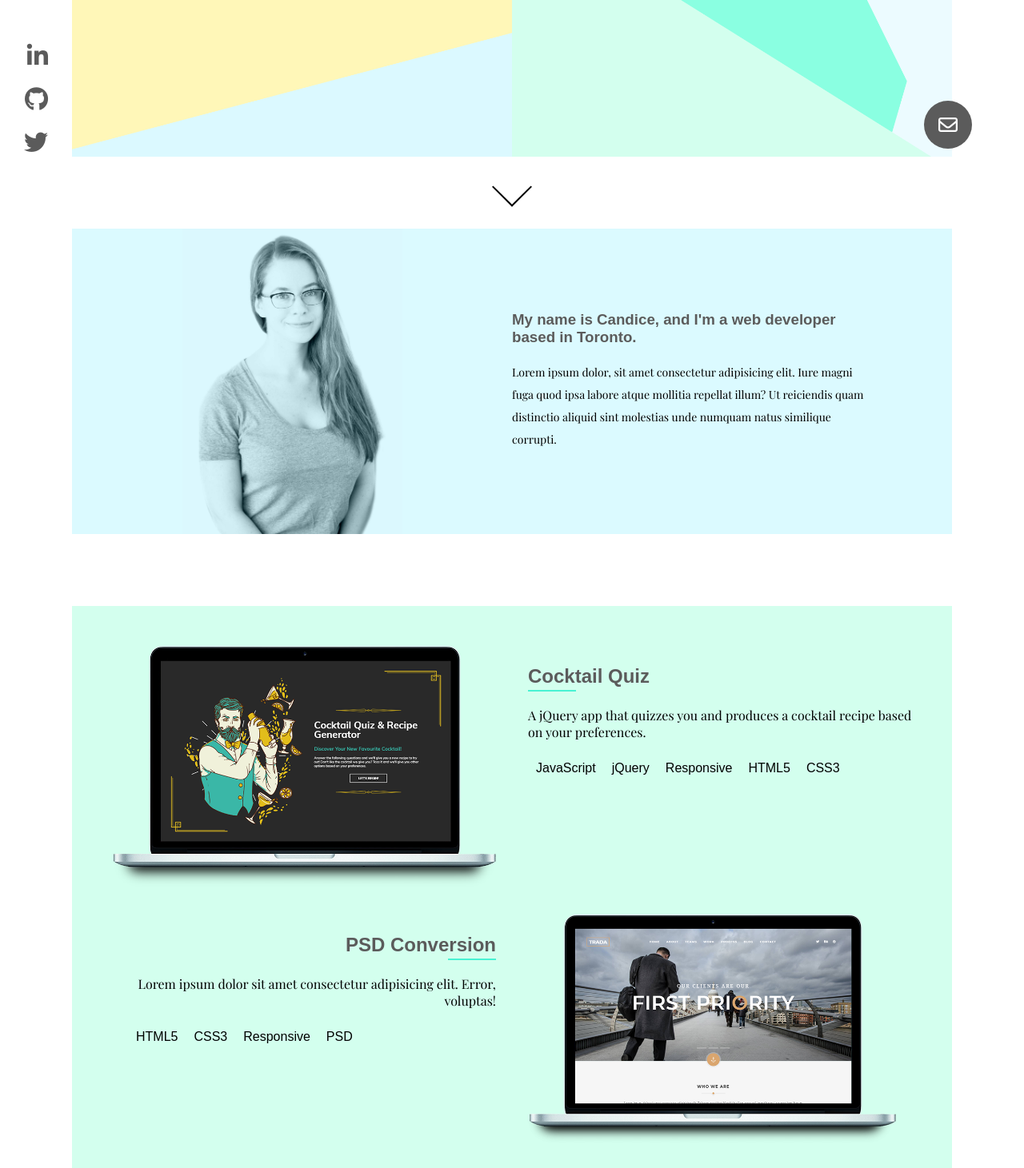
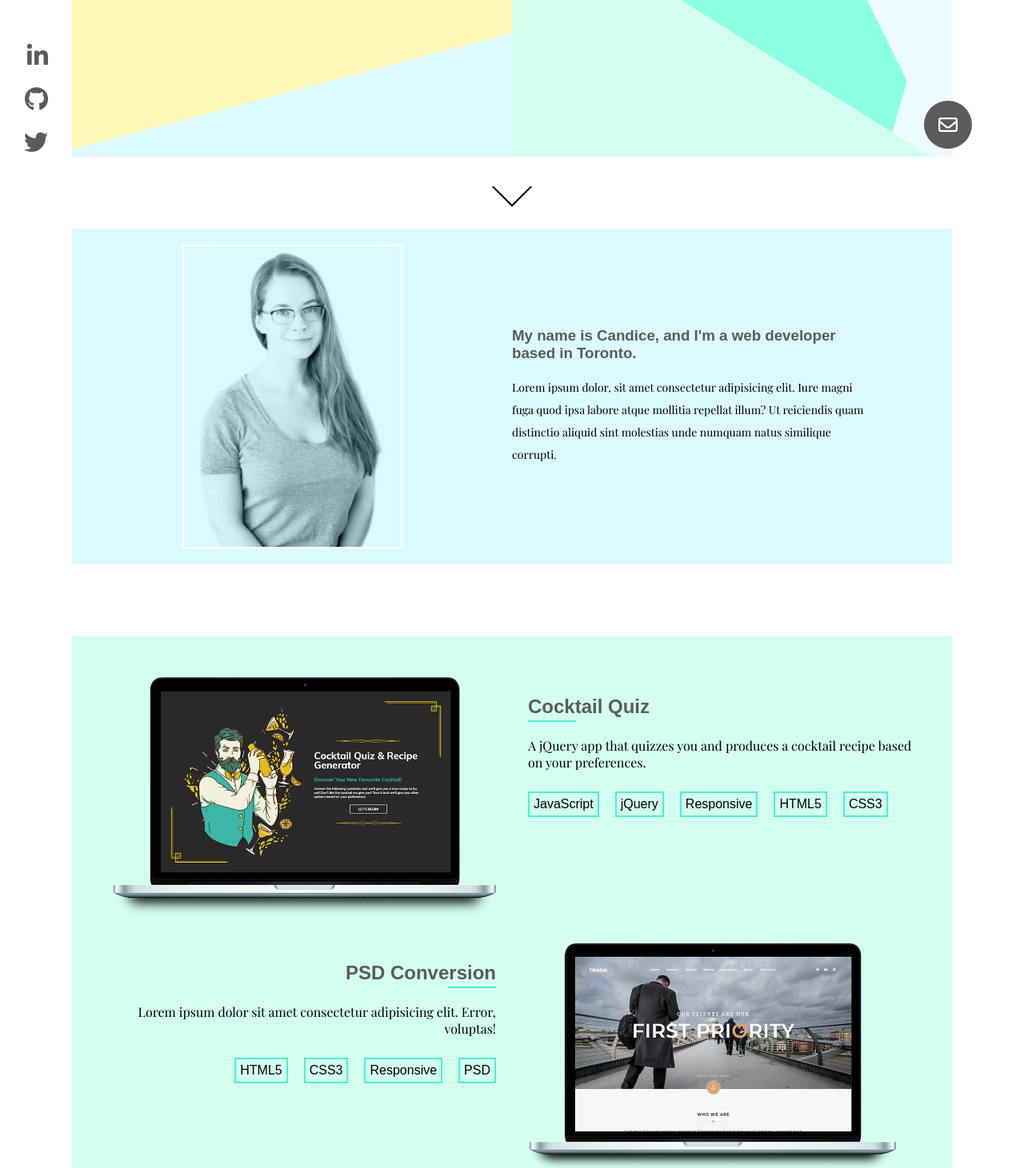
Before and after one commit to candicecodes/portfolio-website, a website: page index.html in a window 1280 px wide. Shown: the part 514-1975 px from the top of the page at 80% size. Drawn offline with nearby package versions, Linux system fonts and the light colour scheme; some packages are replaced by stand-ins of ours; a script that the page names is missing; a web font is replaced by a local one.

Commit message:
started responsive

```diff
--- a/dev/styles/partials/_about.scss
+++ b/dev/styles/partials/_about.scss
@@ -1,7 +1,8 @@
 .about img {
     max-width: 50%;
     display: block;
-    margin: 0 auto;
+    margin: 20px auto;
+    border: 2px solid white;
 }
 
 // .about {
@@ -34,13 +35,7 @@
             margin: 0 auto;
         }
     }
-    // .about--left {
-    //     position: relative;
-    //     img {
-    //         position: absolute;
-    //         bottom: 0;
-    //         left: 50%;
-    //         transform: translateX(-50%);
-    //     }
-    // }
+    .about--left {
+        align-items: center;
+    }
 }
--- a/dev/styles/partials/_header.scss
+++ b/dev/styles/partials/_header.scss
@@ -9,7 +9,8 @@
         position: absolute;
         top: 30%;
         font-family: $primaryFont;
-        color: $fontColour;
+        color: lighten($fontColour, 30);
+        font-size: 20px;
     }
 
 }
--- a/dev/styles/partials/_portfolio.scss
+++ b/dev/styles/partials/_portfolio.scss
@@ -31,10 +31,13 @@
         ul {
             padding: 0;
             display: flex;
-            // justify-content: space-between;
+            justify-content: flex-start;
             flex-wrap: wrap;
+            font-family: $primaryFont;
             li {
-                margin: 10px;
+                margin: 10px 20px 10px 0;
+                border: 2px solid $formColour;
+                padding: 5px;
             }
         }
         p {
@@ -42,7 +45,9 @@
         }
     }
     .portfolio--image {
-        margin-right: 20px
+        margin-right: 20px;
+        display: flex;
+        align-items: center;
     }
 
     &:nth-child(2) {
@@ -51,6 +56,12 @@
             margin-right: 20px;
             h3::before {
                 right: 0;
+            }
+            ul {
+                justify-content: flex-end;
+                li:last-child {
+                    margin-right: 0;
+                }
             }
         }
         .portfolio--image {
--- a/dev/styles/style.scss
+++ b/dev/styles/style.scss
@@ -5,3 +5,4 @@
 @import "partials/portfolio";
 @import "partials/skills";
 @import "partials/contact";
+@import "partials/mediaqueries";
--- a/index.html
+++ b/index.html
@@ -76,8 +76,10 @@
 
     <section class="about" id="about">
         <div class="about--inner">
-            <div class="about--left">
-                <img src="assets/headshot1.jpg" alt="">
+            <div class="about--left flex">
+
+                    <img src="assets/headshot1.jpg" alt="">
+
             </div>
             <div class="about--right flex">
                 <div class="about--wrapper">
```
Also changed, not shown: dev/styles/partials/_mediaqueries.scss (added), public/styles/style.css.
